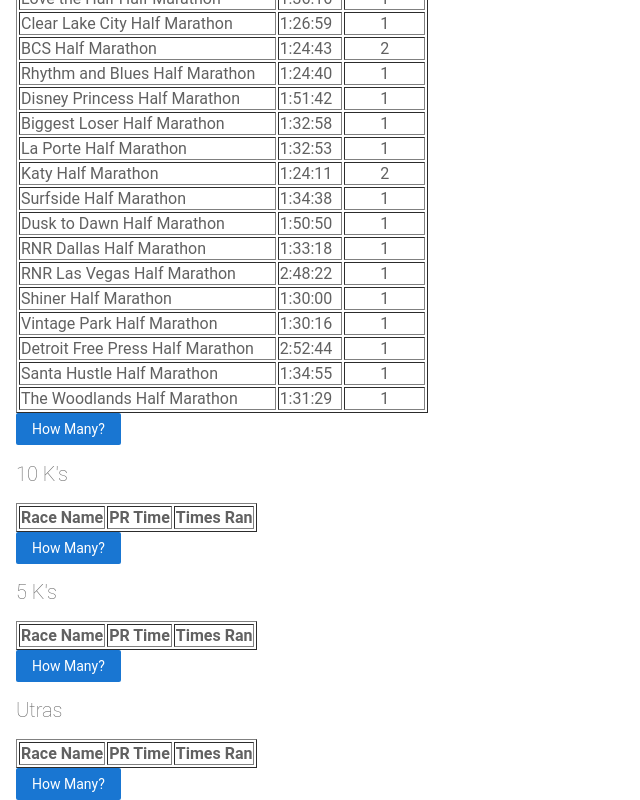
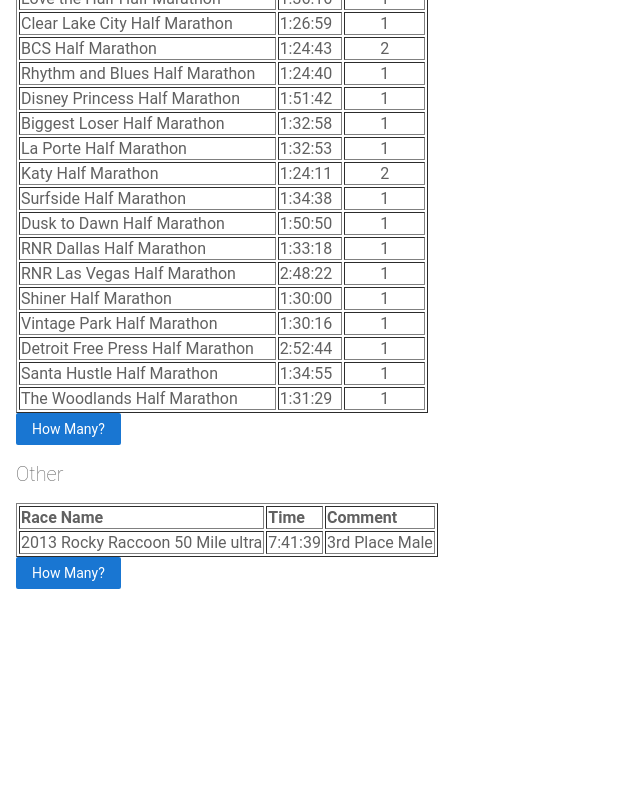
Before and after one commit to gchristie/rungogsrun, an Angular app: page / in a window 1280 px wide. Shown: the part 834-1634 px from the top of the page, without its empty margins (0-640 px from the left). After the commit the page ends 1423 px from the top, so only its background shows below. Built offline with nearby package versions, Linux system fonts and the light colour scheme.

Commit message:
2 files modified

```diff
--- a/src/app/marathon-list/marathon-list.component.html
+++ b/src/app/marathon-list/marathon-list.component.html
@@ -6,6 +6,7 @@
   <TD >Race Name</TD>
   <TD>PR Time</TD>
   <TD>Times Ran</TD>
+  <!-- <TD style="align:left">Comment</TD> -->
 </TR>
 <ng-container *ngFor="let race of racedata">
  <ng-container *ngIf="race.racetype=='Marathon'">
@@ -13,6 +14,7 @@
   <TD >{{ race.name }} {{ race.racetype }} </TD>
   <TD>{{ race.PR }}</TD>
   <TD align="center">{{ race.count }} </TD>
+  <!-- <TD align="center">{{ race.comment }} </TD> -->
 </TR>
 </ng-container>
 </ng-container>
@@ -29,6 +31,7 @@
   <TD >Race Name</TD>
   <TD>PR Time</TD>
   <TD style="align:center">Times Ran</TD>
+  <!-- <TD style="align:left">Comment</TD> -->
 </TR>
 <ng-container *ngFor="let race of racedata">
  <ng-container *ngIf="race.racetype=='Half Marathon'">
@@ -36,6 +39,7 @@
   <TD>{{ race.name}} {{ race.racetype }}  </TD>
   <TD>{{ race.PR }}</TD>
   <TD align="center">{{ race.count }} </TD>
+  <!-- <TD align="center">{{ race.comment }} </TD> -->
 </TR>
 </ng-container>
 </ng-container>
@@ -46,7 +50,7 @@
   </button>
 
 
-<h2>10 K's</h2>
+<!-- <h2>10 K's</h2>
 <table border=1>
 <TR style='font-weight: bold' >
   <TD >Race Name</TD>
@@ -66,10 +70,10 @@
 </table>
   <button (click)="aleft(0);">
     How Many?
-</button>
+</button> -->
 
 
-<h2>5 K's</h2>
+<!-- <h2>5 K's</h2>
 <table border=1>
 <TR style='font-weight: bold' >
   <TD >Race Name</TD>
@@ -89,22 +93,22 @@
 </table>
   <button (click)="aleft(0);">
     How Many?
-</button>
+</button> -->
 
 
-<h2>Utras</h2>
+<h2>Other</h2>
 <table border=1>
 <TR style='font-weight: bold' >
   <TD >Race Name</TD>
-    <TD>PR Time</TD>
-      <TD style="align:center">Times Ran</TD>
+  <TD>Time</TD>
+  <TD style="align:left">Comment</TD>
 </TR>
 <ng-container *ngFor="let race of racedata">
- <ng-container *ngIf="race.racetype=='Ultra'">
+ <ng-container *ngIf="race.racetype=='ultra'">
 <TR>
   <TD>{{ race.name}} {{ race.racetype }}  </TD>
-  <TD>{{ race.PR }}</TD>
-  <TD align="center">{{ race.count }} </TD>
+  <TD>{{ race.time }}</TD>
+  <TD align="center">{{ race.comment }} </TD>
 </TR>
 </ng-container>
 </ng-container>
--- a/src/app/racedata.ts
+++ b/src/app/racedata.ts
@@ -314,6 +314,14 @@ export var racedata = [
     racetype: 'Half Marathon',
     comment: ''
   }
+             ,
+   {
+    name: '2013 Rocky Raccoon 50 Mile' ,
+    time: '7:41:39',
+    count: 1,
+    racetype: 'ultra',
+    comment: '3rd Place Male'
+  }
 ];
 
 
```
Lines whose indentation alone changed are shown as unchanged.
